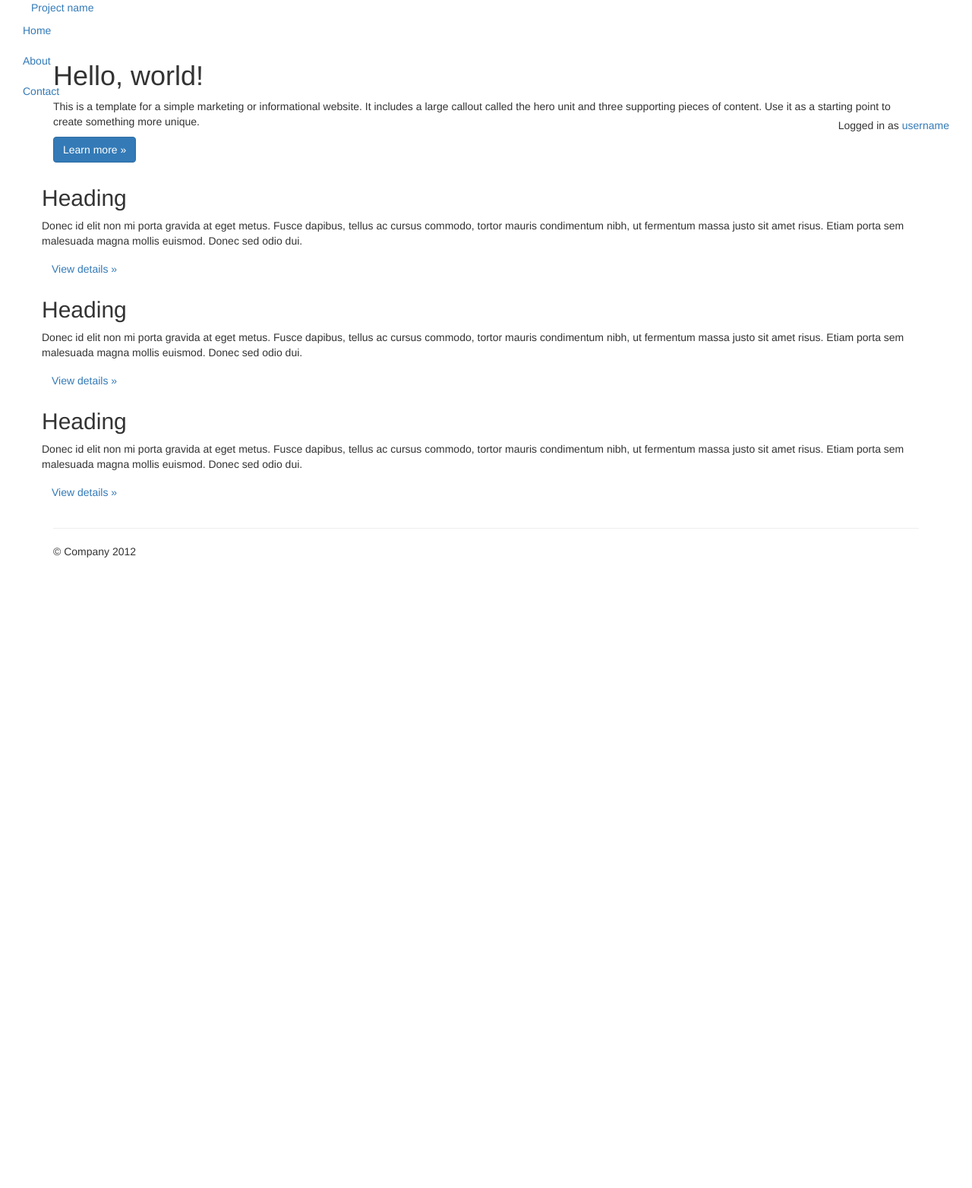
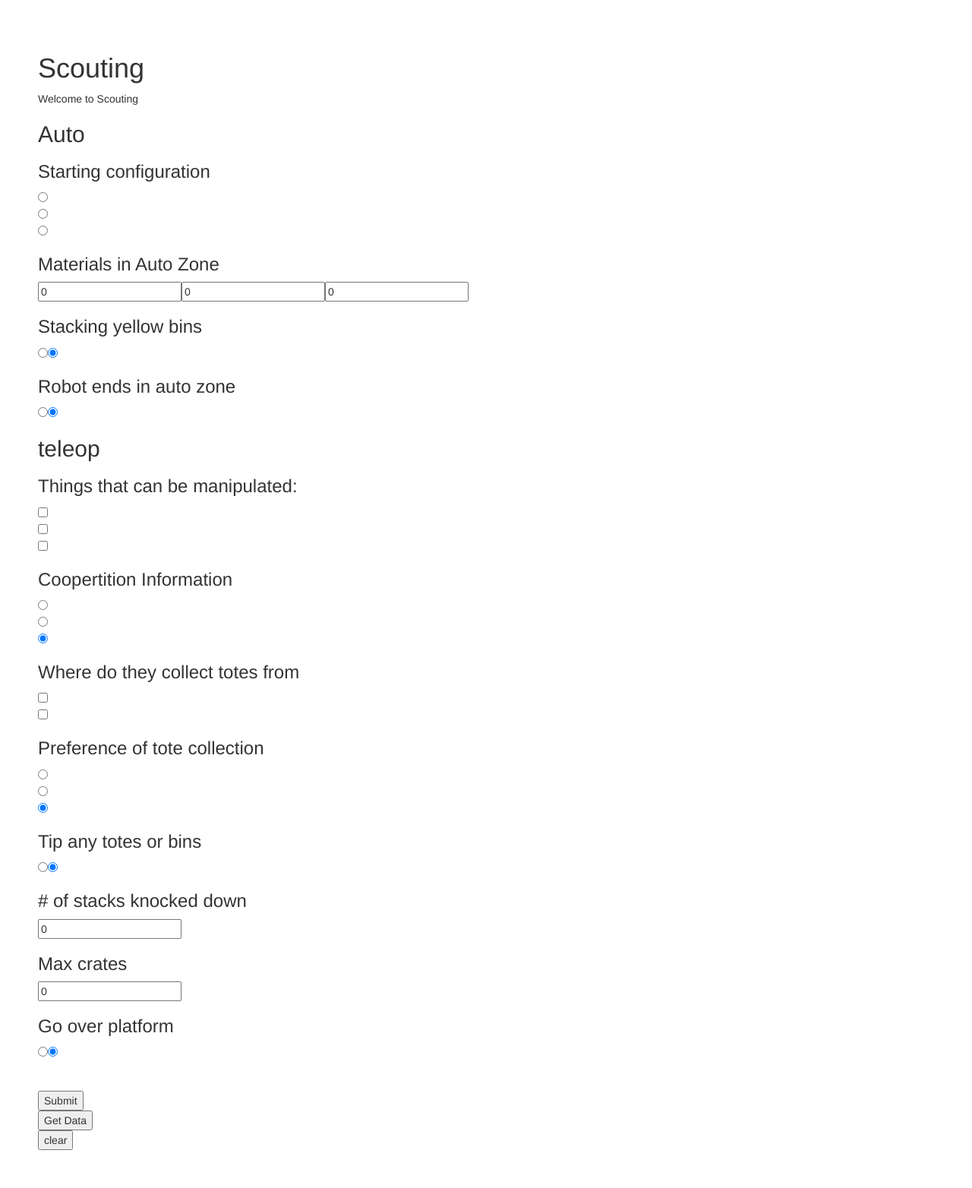
Before and after one commit to HuskieRobotics/frc2016scout, a Node server app: page / in a window 1280 px wide. Shown: the whole page at 76% size. Before the commit the page ends 734 px from the top, so only its background shows below. Run offline with Node 20, Linux system fonts and the light colour scheme; some libraries are stand-ins or nearby versions.

Commit message:
Revert 5dc9e5c..0172f95
This rolls back to commit 5dc9e5c2a73b9f6dfdc169d05c0f23c2006c8610.

```diff
--- a/scout/public/stylesheets/style.css
+++ b/scout/public/stylesheets/style.css
@@ -1,10 +1,6 @@
 body {
   padding: 50px;
-/*  font: 14px "Lucida Grande", Helvetica, Arial, sans-serif;
-*/
- 	padding-top: 60px;
-  padding-bottom: 40px;
-
+  font: 14px "Lucida Grande", Helvetica, Arial, sans-serif;
 }
 
 a {
--- a/scout/views/index.jade
+++ b/scout/views/index.jade
@@ -1,136 +1,72 @@
-doctype html
-html(lang="en")
-head
-    meta(charset="utf-8")
-    title Bootstrap, from Twitter
-    meta(name="viewport", content="width=device-width, initial-scale=1.0")
-    meta(name="description", content="")
-    meta(name="author", content="")
+extends layout
 
-    //- Le styles
-    link(rel="stylesheet", href="http://maxcdn.bootstrapcdn.com/bootstrap/3.3.2/css/bootstrap.min.css")
-    style(type="text/css")
-        body { padding-top: 60px; padding-bottom: 40px; }
+block content
+  h1= title
+  p Welcome to #{title}
 
-    //- Le HTML5 shim, for IE6-8 support of HTML5 elements
-    // if lt IE 9
-        script(src="//html5shim.googlecode.com/svn/trunk/html5.js")
-
-body
-    div.navbar.navbar-fixed-top
-        div.navbar-inner
-            div.container-fluid
-                a.btn.btn-navbar(data-toggle="collapse", data-target=".nav-collapse")
-                    span.icon-bar
-                    span.icon-bar
-                    span.icon-bar
-                a.brand(href="#") Project name
-                div.nav-collapse
-                    ul.nav
-                        li.active
-                            a(href="#") Home
-                        li
-                            a(href="#about") About
-                        li
-                            a(href="#contact") Contact
-                    p.navbar-text.pull-right Logged in as
-                        a(href="#") username
-
-    div.container
-        //- Main hero unit for a primary marketing message or call to action
-        div.hero-unit
-            h1 Hello, world!
-            p This is a template for a simple marketing or informational website. It includes a large callout called the hero unit and three supporting pieces of content. Use it as a starting point to create something more unique.
-            p
-                a.btn.btn-primary.btn-large Learn more &raquo;
-
-        //- Example row of columns
-        div.row
-            div.span4
-                h2 Heading
-                p Donec id elit non mi porta gravida at eget metus. Fusce dapibus, tellus ac cursus commodo, tortor mauris condimentum nibh, ut fermentum massa justo sit amet risus. Etiam porta sem malesuada magna mollis euismod. Donec sed odio dui.
-                p
-                    a.btn(href="#") View details &raquo;
-            div.span4
-                h2 Heading
-                p Donec id elit non mi porta gravida at eget metus. Fusce dapibus, tellus ac cursus commodo, tortor mauris condimentum nibh, ut fermentum massa justo sit amet risus. Etiam porta sem malesuada magna mollis euismod. Donec sed odio dui.
-                p
-                    a.btn(href="#") View details &raquo;
-            div.span4
-                h2 Heading
-                p Donec id elit non mi porta gravida at eget metus. Fusce dapibus, tellus ac cursus commodo, tortor mauris condimentum nibh, ut fermentum massa justo sit amet risus. Etiam porta sem malesuada magna mollis euismod. Donec sed odio dui.
-                p
-                    a.btn(href="#") View details &raquo;
-        hr
-        footer
-            p &copy; Company 2012
-
-  //- h1= title
-  //- p Welcome to #{title}
-
-  //- form(id='main_form')
-  //-   h2  Auto
-  //-   h3 Starting configuration
-  //-   input#config(type='radio', name='config', value='1')
-  //-   br
-  //-   input#config(type='radio', name='config', value='2')
-  //-   br
-  //-   input#config(type='radio', name='config', value='3')
-  //-   br
-  //-   h3 Materials in Auto Zone
-  //-   input#bins(type='text', name='bins_auto', value='0')
-  //-   input#totes(type='text', name='totes_auto', value='0')
-  //-   input#noodles(type='text', name='noodles_auto', value='0')
-  //-   h3 Stacking yellow bins
-  //-   input#stack(type='radio', name='bins', value='yes')
-  //-   input#stack(type='radio', name='bins', value='no', checked)
-  //-   br
-  //-   h3 Robot ends in auto zone
-  //-   input#autoZone(type='radio', name='auto', value='yes')
-  //-   input#autoZone(type='radio', name='auto', value='no', checked)
-  //-   br
-  //-   h2  teleop
-  //-   h3  Things that can be manipulated:
-  //-   input#recycling(type='checkbox', name='recylingBins', value='recyling bins')
-  //-   br
-  //-   input#totes(type='checkbox', name='totes', value='totes')
-  //-   br
-  //-   input#noodles(type='checkbox', name='noodles', value='noodles')
-  //-   br
-  //-   h3  Coopertition Information
-  //-   input#coopertitionOption(type='radio', name='coop', value='stack')
-  //-   br
-  //-   input#coopOption(type='radio', name='coop', value='set')
-  //-   br
-  //-   input#coopOption(type='radio', name='coop', value='none', checked)
-  //-   h3  Where do they collect totes from
-  //-   input#fromArena(type='checkbox', name='cGround', value='ground')
-  //-   br
-  //-   input#fromPlayer(type='checkbox', name='cHuman', value='human')
-  //-   br
-  //-   h3  Preference of tote collection
-  //-   input#collectPreference(type='radio', name='collect', value='ground')
-  //-   br
-  //-   input#collectPreference(type='radio', name='collect', value='human')
-  //-   br
-  //-   input#collectPreference(type='radio', name='collect', value='none', checked)
-  //-   h3  Tip any totes or bins
-  //-   input#tipTotes(type='radio', name='pickup', value='yes')
-  //-   input#tipTotes(type='radio', name='pickup', value='no', checked)
-  //-   br
-  //-   h3  # of stacks knocked down
-  //-   input#stacksKnocked(type='text', name='stacksKnocked', value='0')
-  //-   br
-  //-   h3  Max crates
-  //-   input#maxCrates(type='text', name='maxCrates', value='0')
-  //-   h3  Go over platform
-  //-   input#overPlatform(type='radio', name='platform', value='yes')
-  //-   input#overPlatform(type='radio', name='platform', value='no', checked)
-  //-   br
-  //-   br
-  //-   br
-  //-   button#submit_button Submit
-  //- form
-  //-   button Get Data
-  //- form
-  //-   button.clear clear
+  form(id='main_form')
+    h2  Auto
+    h3 Starting configuration
+    input#config(type='radio', name='config', value='1')
+    br
+    input#config(type='radio', name='config', value='2')
+    br
+    input#config(type='radio', name='config', value='3')
+    br
+    h3 Materials in Auto Zone
+    input#bins(type='text', name='bins_auto', value='0')
+    input#totes(type='text', name='totes_auto', value='0')
+    input#noodles(type='text', name='noodles_auto', value='0')
+    h3 Stacking yellow bins
+    input#stack(type='radio', name='bins', value='yes')
+    input#stack(type='radio', name='bins', value='no', checked)
+    br
+    h3 Robot ends in auto zone
+    input#autoZone(type='radio', name='auto', value='yes')
+    input#autoZone(type='radio', name='auto', value='no', checked)
+    br
+    h2  teleop
+    h3  Things that can be manipulated:
+    input#recycling(type='checkbox', name='recylingBins', value='recyling bins')
+    br
+    input#totes(type='checkbox', name='totes', value='totes')
+    br
+    input#noodles(type='checkbox', name='noodles', value='noodles')
+    br
+    h3  Coopertition Information
+    input#coopertitionOption(type='radio', name='coop', value='stack')
+    br
+    input#coopOption(type='radio', name='coop', value='set')
+    br
+    input#coopOption(type='radio', name='coop', value='none', checked)
+    h3  Where do they collect totes from
+    input#fromArena(type='checkbox', name='cGround', value='ground')
+    br
+    input#fromPlayer(type='checkbox', name='cHuman', value='human')
+    br
+    h3  Preference of tote collection
+    input#collectPreference(type='radio', name='collect', value='ground')
+    br
+    input#collectPreference(type='radio', name='collect', value='human')
+    br
+    input#collectPreference(type='radio', name='collect', value='none', checked)
+    h3  Tip any totes or bins
+    input#tipTotes(type='radio', name='pickup', value='yes')
+    input#tipTotes(type='radio', name='pickup', value='no', checked)
+    br
+    h3  # of stacks knocked down
+    input#stacksKnocked(type='text', name='stacksKnocked', value='0')
+    br
+    h3  Max crates
+    input#maxCrates(type='text', name='maxCrates', value='0')
+    h3  Go over platform
+    input#overPlatform(type='radio', name='platform', value='yes')
+    input#overPlatform(type='radio', name='platform', value='no', checked)
+    br
+    br
+    br
+    button#submit_button Submit
+  form
+    button Get Data
+  form
+    button.clear clear
```
